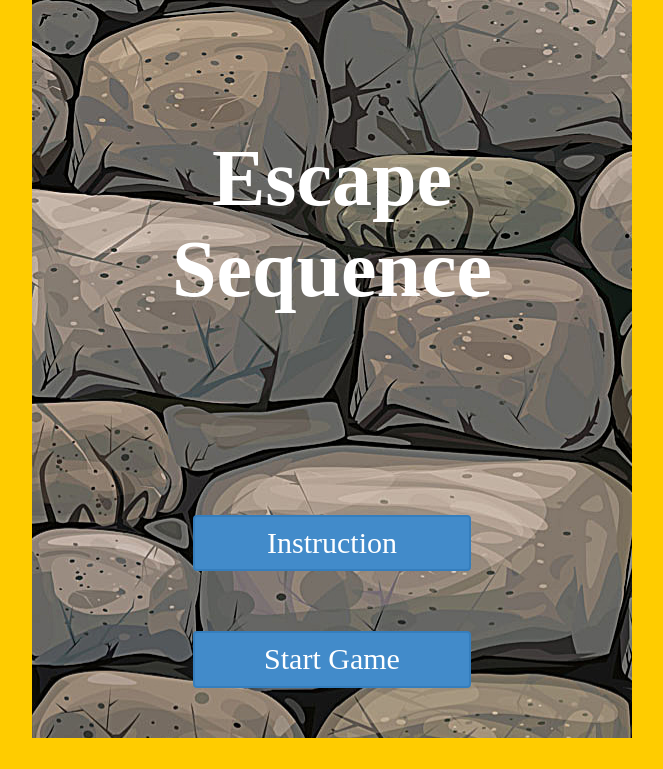
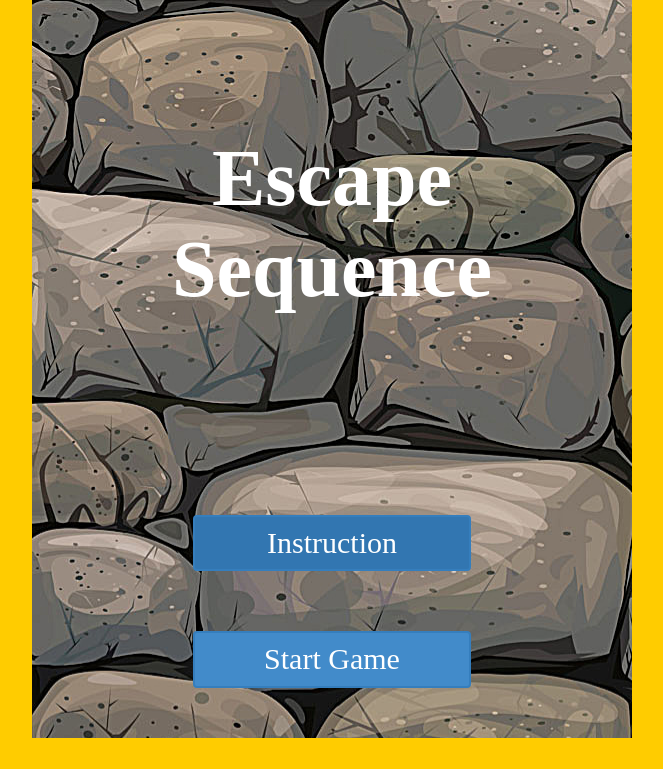
Before and after one commit to nelsonGuo/awesome-game-project-, a PHP site: page / in a window 1280 px wide, with the pointer over the restyled element. Shown: the part 31-800 px from the top of the page, without its empty margins (308-971 px from the left). Run offline with PHP 8.4, Linux system fonts and the light colour scheme; some libraries are stand-ins or nearby versions.

Commit message:
button hover

```diff
--- a/style.css
+++ b/style.css
@@ -89,6 +89,13 @@ body {
     -webkit-user-select: none;
 
 }
+
+.btn-primary:hover, .btn-primary:focus, .btn-primary:active {
+    color: #fff;
+    background-color: #3276b1;
+    border-color: #285e8e;
+}
+
 a {
     text-decoration: none;
 }
```
